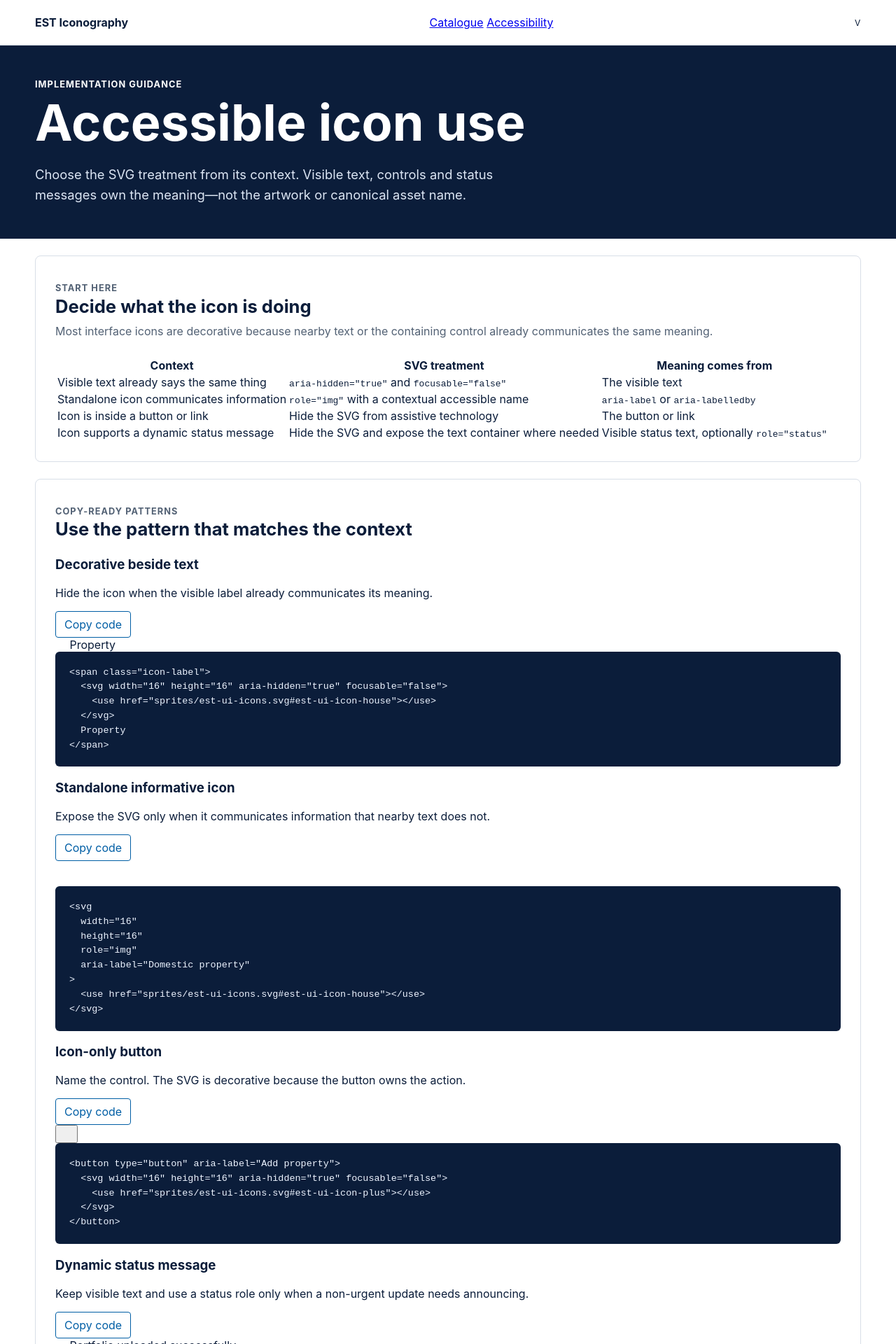
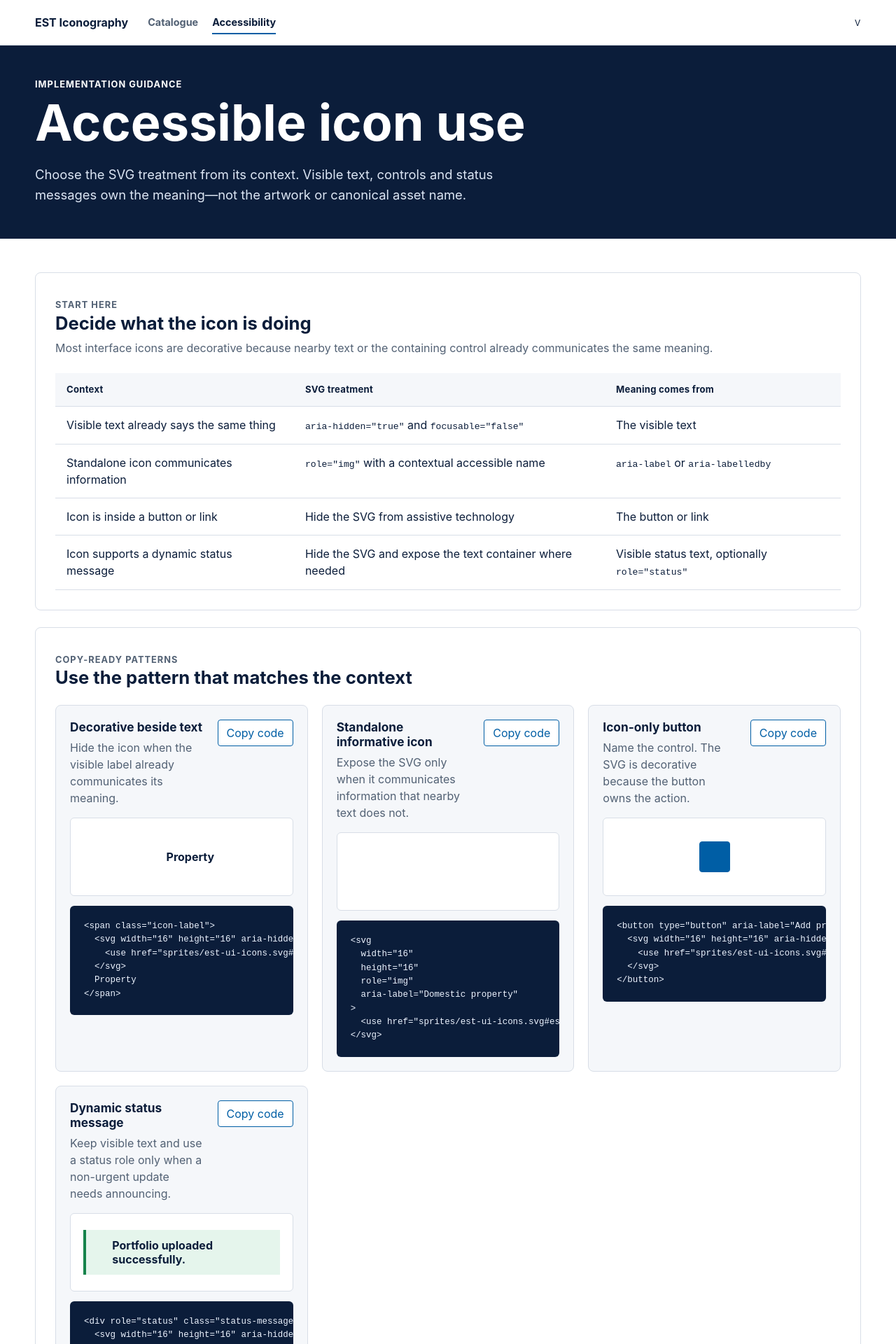
Before and after one commit to KarolChojnowski/est-iconography, a Jekyll site: the page built from catalogue/accessibility.html, in a window 1280 px wide. Shown: the top 1920 px of the page at 70% size. Built offline with Jekyll 4.4.1, drawn with Linux system fonts in a browser that asks for light colours.

Commit message:
Style accessibility guidance

```diff
--- a/catalogue/assets/css/catalogue.css
+++ b/catalogue/assets/css/catalogue.css
@@ -15,8 +15,12 @@ button, input, select { font: inherit; }
 .visually-hidden { position: absolute !important; width: 1px !important; height: 1px !important; padding: 0 !important; margin: -1px !important; overflow: hidden !important; clip: rect(0, 0, 0, 0) !important; white-space: nowrap !important; border: 0 !important; }
 .site-header { border-bottom: 1px solid var(--border); }
 .site-header__inner, .hero__inner, .catalogue { width: min(1180px, calc(100% - 40px)); margin-inline: auto; }
-.site-header__inner { min-height: 64px; display: flex; align-items: center; justify-content: space-between; gap: 16px; }
+.site-header__inner { min-height: 64px; display: grid; grid-template-columns: auto 1fr auto; align-items: center; gap: 28px; }
 .site-title { color: var(--ink); text-decoration: none; font-weight: 750; }
+.site-nav { display: flex; align-items: center; gap: 20px; }
+.site-nav a { padding: 7px 0; border-bottom: 2px solid transparent; color: var(--muted); font-size: .9rem; font-weight: 650; text-decoration: none; }
+.site-nav a:hover { color: var(--ink); }
+.site-nav a[aria-current="page"] { border-bottom-color: var(--accent); color: var(--ink); }
 .site-status, .status { font-size: .75rem; text-transform: uppercase; letter-spacing: .06em; }
 .hero { padding: 64px 0 48px; background: var(--ink); color: white; }
 .eyebrow { margin: 0 0 12px; font-size: .8rem; font-weight: 700; letter-spacing: .08em; text-transform: uppercase; }
@@ -52,13 +56,8 @@ h1 { max-width: 800px; margin: 0; font-size: clamp(2.4rem, 7vw, 5rem); line-heig
 .button--quiet { border-color: transparent; background: transparent; color: var(--accent); }
 .button--quiet:hover { background: #eaf3fb; }
 .button[aria-pressed="true"] { border-color: var(--accent); background: #eaf3fb; color: var(--accent); }
-.button:focus-visible, input:focus-visible, select:focus-visible { outline: 3px solid var(--focus); outline-offset: 2px; }
+.button:focus-visible, input:focus-visible, select:focus-visible, a:focus-visible { outline: 3px solid var(--focus); outline-offset: 2px; }
 .empty-state { padding: 48px; text-align: center; background: var(--surface); }
-@media (max-width: 760px) {
-  .catalogue__toolbar { align-items: stretch; flex-direction: column; }
-  .filters { display: grid; }
-  .filters input { width: 100%; }
-}
 
 .asset-card h3 a { color: inherit; text-decoration: none; }
 .asset-card h3 a:hover { text-decoration: underline; text-underline-offset: 3px; }
@@ -118,6 +117,28 @@ h1 { max-width: 800px; margin: 0; font-size: clamp(2.4rem, 7vw, 5rem); line-heig
 .ownership-note p { margin: 7px 0 0; color: var(--muted); line-height: 1.45; }
 .missing-asset { padding-block: 80px; }
 
+.guidance-page { padding-block: 24px 96px; }
+.table-scroll { overflow-x: auto; }
+.decision-table { width: 100%; border-collapse: collapse; line-height: 1.5; }
+.decision-table th, .decision-table td { min-width: 190px; padding: 14px 16px; border-bottom: 1px solid var(--border); text-align: left; vertical-align: top; }
+.decision-table th { background: var(--surface); font-size: .82rem; letter-spacing: .02em; }
+.decision-table code { font-size: .82rem; }
+.pattern-grid { display: grid; grid-template-columns: repeat(auto-fit, minmax(360px, 1fr)); gap: 20px; }
+.pattern-grid--compact { grid-template-columns: repeat(auto-fit, minmax(300px, 1fr)); }
+.pattern-card { min-width: 0; padding: 20px; border: 1px solid var(--border); border-radius: 8px; background: var(--surface); }
+.pattern-card__heading { display: flex; align-items: start; justify-content: space-between; gap: 20px; margin-bottom: 16px; }
+.pattern-card__heading h3 { margin: 0; font-size: 1.08rem; }
+.pattern-card__heading p { margin: 7px 0 0; color: var(--muted); line-height: 1.5; }
+.pattern-card__heading .button { flex: none; }
+.pattern-card__example { min-height: 112px; display: grid; place-items: center; margin-bottom: 14px; padding: 18px; border: 1px solid var(--border); border-radius: 6px; background: white; }
+.pattern-card .code-block { max-height: 280px; font-size: .78rem; }
+.example-label { display: inline-flex; align-items: center; gap: 9px; font-weight: 650; }
+.example-icon-button { width: 44px; height: 44px; display: inline-grid; place-items: center; border: 1px solid var(--accent); border-radius: 4px; background: var(--accent); color: white; cursor: pointer; }
+.example-status { display: inline-flex; align-items: center; gap: 9px; padding: 12px 14px; border-left: 4px solid #16834b; background: #e5f5ec; font-weight: 650; }
+.check-list { display: grid; gap: 10px; margin: 0; padding-left: 24px; line-height: 1.55; }
+.reference-list { display: grid; gap: 10px; margin: 20px 0 0; padding-left: 24px; line-height: 1.5; }
+.reference-list a { color: var(--accent); text-underline-offset: 3px; }
+
 .selection-tray[hidden], .selection-tray__panel[hidden] { display: none; }
 .selection-tray { position: fixed; z-index: 30; right: 0; bottom: 0; left: 0; border-top: 1px solid var(--border); background: white; box-shadow: 0 -10px 30px rgba(11, 29, 58, .14); }
 .selection-tray__inner { width: min(1180px, calc(100% - 40px)); margin-inline: auto; }
@@ -144,17 +165,24 @@ h1 { max-width: 800px; margin: 0; font-size: clamp(2.4rem, 7vw, 5rem); line-heig
 }
 @media (max-width: 760px) {
   body.has-selection-tray { padding-bottom: 142px; }
+  .site-header__inner { grid-template-columns: 1fr auto; gap: 10px 20px; padding-block: 12px; }
+  .site-nav { grid-column: 1 / -1; grid-row: 2; }
+  .catalogue__toolbar { align-items: stretch; flex-direction: column; }
+  .filters { display: grid; }
+  .filters input { width: 100%; }
   .selection-tray__summary { align-items: stretch; flex-direction: column; gap: 12px; padding: 14px 0; }
   .selection-tray__actions { justify-content: flex-start; }
   .selection-tray__panel { max-height: 68vh; padding-top: 20px; }
 }
 @media (max-width: 700px) {
-  .asset-title-row, .section-heading { align-items: stretch; flex-direction: column; }
-  .actual-size-comparison { grid-template-columns: 1fr; }
+  .asset-title-row, .section-heading, .pattern-card__heading { align-items: stretch; flex-direction: column; }
+  .actual-size-comparison, .pattern-grid, .pattern-grid--compact { grid-template-columns: 1fr; }
   .preview-stage { min-height: 240px; }
   .review-panel, .documentation-section { padding: 20px; }
+  .pattern-card__heading .button { align-self: start; }
 }
 @media (max-width: 520px) {
+  .site-nav { gap: 14px; }
   .selection-tray__actions { display: grid; grid-template-columns: 1fr 1fr; }
   .selection-tray__actions .button:first-child { grid-column: 1 / -1; }
   .selection-tray__heading { align-items: stretch; flex-direction: column; }
```
